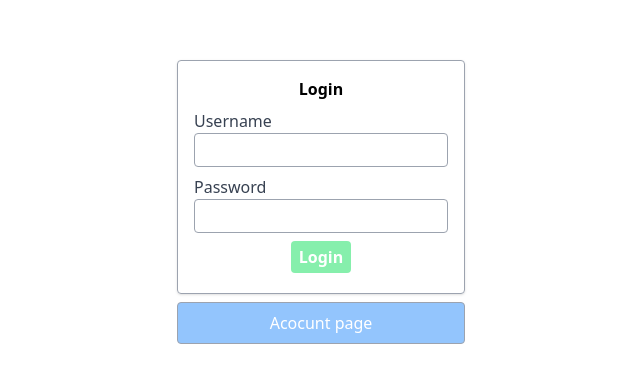
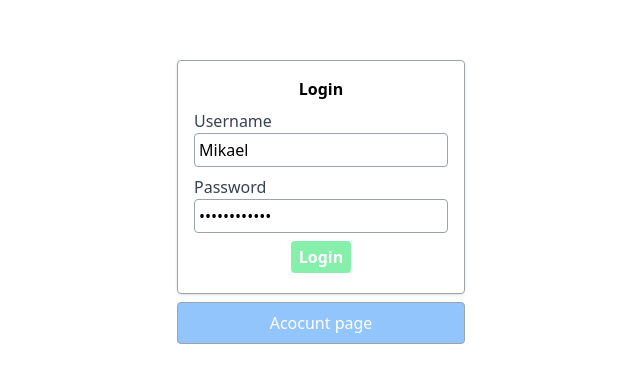
Before and after one commit to GoglichidzeMike/accounts-front, a React (Create React App) app: page /login in a window 1280 px wide. Shown: the part 194-576 px from the top of the page, without its empty margins (319-959 px from the left). Built offline with nearby package versions, Linux system fonts and the light colour scheme.

Commit message:
ref to rrd 6

```diff
--- a/src/App.js
+++ b/src/App.js
@@ -3,14 +3,17 @@ import './App.scss';
 import { BrowserRouter, Routes, Route } from 'react-router-dom';
 import Login from './views/Login';
 import Account from './views/Account';
+import { UserProvider } from '@/context/userContext';
 
 const App = () => {
 	return (
 		<BrowserRouter>
-			<Routes>
-				<Route path='/login' exact element={<Login />} />
-				<Route path='/' exact element={<Account />} />
-			</Routes>
+			<UserProvider>
+				<Routes>
+					<Route path='/login' exact element={<Login />} />
+					<Route path='/account' exact element={<Account />} />
+				</Routes>
+			</UserProvider>
 		</BrowserRouter>
 	);
 };
--- a/src/context/userContext.js
+++ b/src/context/userContext.js
@@ -1,11 +1,10 @@
 import React from 'react';
 import Cookies from 'js-cookie';
 import { enableInterceptors } from '@/utils/axios';
-// dont haves
+import { refreshToken } from '@/api/authProvider';
 import parseJwt from '@/utils/parseJWT';
 import removeAuthTokens from '@/utils/removeAuthTokens';
-import useRouter from '@/utils/useRouter';
-import { refreshToken } from '@/api/authProvider';
+// import useRouter from '@/utils/useRouter';
 import setAuthTokens from '@/utils/setAuthTokens';
 
 const UserContext = React.createContext();
@@ -30,7 +29,7 @@ export const useUser = () => {
 export const useInitUser = () => {
 	const { setUser } = useUser();
 
-	const router = useRouter();
+	// const router = useRouter();
 
 	const handleUnauthorizedRequest = () => {
 		removeAuthTokens();
--- a/src/utils/useRouter.js
+++ b/src/utils/useRouter.js
@@ -1,4 +1,4 @@
-import { useContext } from "react";
-import { __RouterContext } from "react-router";
+import { useContext } from 'react';
+import { __RouterContext } from 'react-router';
 
 export default () => useContext(__RouterContext);
--- a/src/views/Login/Login.js
+++ b/src/views/Login/Login.js
@@ -1,10 +1,14 @@
 import React, { useState } from 'react';
-import { Link } from 'react-router-dom';
+import { Link, useNavigate } from 'react-router-dom';
 import { loginUser } from '../../api/authProvider';
+import { useInitUser } from '@/context/userContext';
+// import useRouter from '@/utils/useRouter';
 
 const Login = () => {
-	const [username, setUsername] = useState('');
-	const [password, setPassword] = useState('');
+	const [username, setUsername] = useState('Mikael');
+	const [password, setPassword] = useState('Mik%00412855');
+	const { initUser } = useInitUser();
+	const navigate = useNavigate();
 
 	const handleUsername = (e) => {
 		console.log(e.target.value);
@@ -22,7 +26,7 @@ const Login = () => {
 			console.log(res);
 			if (signInResult.succeeded) {
 				initUser({ token, refreshToken });
-				router.history.push('/');
+				return navigate('/account');
 			} else {
 				alert('try again');
 			}
@@ -33,13 +37,10 @@ const Login = () => {
 	};
 	const handleSubmit = async (event) => {
 		event.preventDefault();
-		const res = await login({
-			username: username,
+		await login({
+			username,
 			password,
 		});
-		const { userId, token, refreshToken } = res;
-		console.log(res);
-		console.log(userId, token, refreshToken);
 	};
 
 	return (
```
